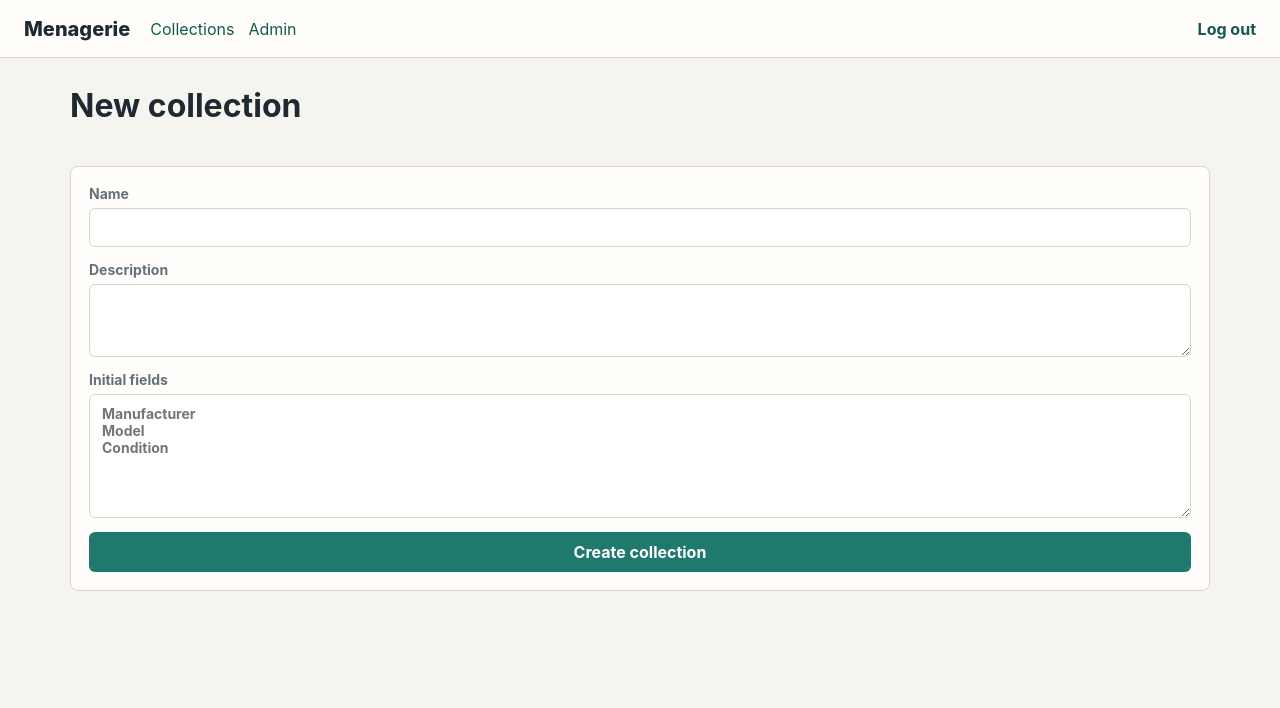
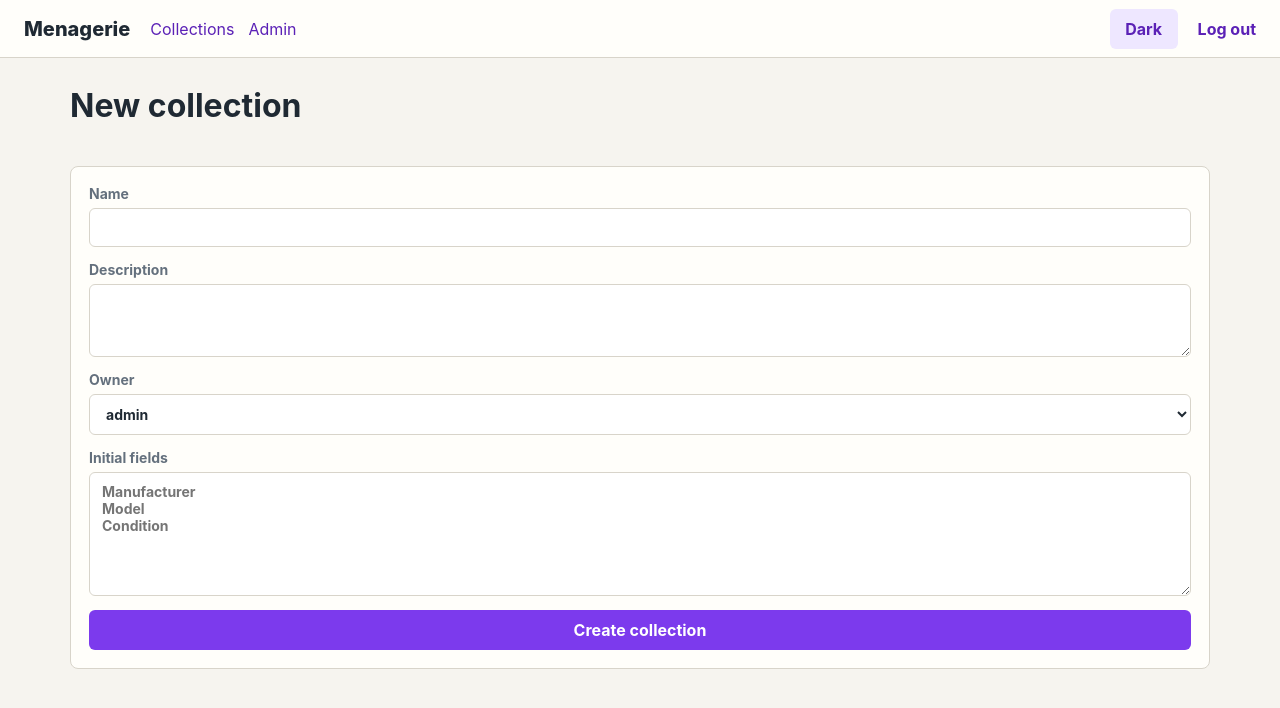
Before and after one commit to Gink3/Menagerie, a Flask app: page /collections/new in a window 1280 px wide. Shown: the top 708 px of the page. Run offline with Flask 3, Linux system fonts and the light colour scheme; the visitor is signed in with stand-in values (Sample User, id 1); data comes from the database, SQL or seed files in the repository; data that the repository does not hold is empty.

Commit message:
Added dark mode and some collection editing features

```diff
--- a/app.py
+++ b/app.py
@@ -25,6 +25,7 @@ DATA_DIR = Path(os.environ.get("MENAGERIE_DATA_DIR", BASE_DIR / "data"))
 UPLOAD_DIR = DATA_DIR / "uploads"
 DATABASE = DATA_DIR / "menagerie.sqlite"
 ALLOWED_IMAGE_EXTENSIONS = {"avif", "gif", "jpeg", "jpg", "png", "webp"}
+ROLES = {"admin", "collector", "viewer"}
 
 app = Flask(__name__)
 app.config["SECRET_KEY"] = os.environ.get("MENAGERIE_SECRET_KEY", "dev-change-me")
@@ -55,7 +56,7 @@ def init_db():
             id integer primary key autoincrement,
             username text not null unique,
             password_hash text not null,
-            role text not null default 'user',
+            role text not null default 'collector',
             created_at text not null default current_timestamp
         );
 
@@ -63,6 +64,7 @@ def init_db():
             id integer primary key autoincrement,
             name text not null,
             description text not null default '',
+            owner_id integer references users(id),
             created_at text not null default current_timestamp
         );
 
@@ -116,6 +118,10 @@ def init_db():
         );
         """
     )
+    columns = [row["name"] for row in db.execute("pragma table_info(collections)").fetchall()]
+    if "owner_id" not in columns:
+        db.execute("alter table collections add column owner_id integer references users(id)")
+    db.execute("update users set role = 'collector' where role = 'user'")
     admin_count = db.execute("select count(*) from users where role = 'admin'").fetchone()[0]
     if admin_count == 0:
         username = os.environ.get("MENAGERIE_ADMIN_USERNAME", "admin")
@@ -124,6 +130,9 @@ def init_db():
             "insert into users (username, password_hash, role) values (?, ?, 'admin')",
             (username, generate_password_hash(password)),
         )
+    first_admin = db.execute("select id from users where role = 'admin' order by id limit 1").fetchone()
+    if first_admin:
+        db.execute("update collections set owner_id = ? where owner_id is null", (first_admin["id"],))
     db.commit()
 
 
@@ -158,12 +167,63 @@ def admin_required(view):
     return wrapped_view
 
 
+def normalize_role(role):
+    return role if role in ROLES else "collector"
+
+
+def user_can_create_collection():
+    return g.user is not None and g.user["role"] in {"admin", "collector"}
+
+
+def user_can_manage_collection(collection):
+    if g.user is None:
+        return False
+    if g.user["role"] == "admin":
+        return True
+    return g.user["role"] == "collector" and collection["owner_id"] == g.user["id"]
+
+
+def valid_collection_owner_id(owner_id, fallback_id):
+    try:
+        owner_id = int(owner_id or fallback_id)
+    except (TypeError, ValueError):
+        abort(400)
+    owner = get_db().execute(
+        "select id from users where id = ? and role in ('admin', 'collector')",
+        (owner_id,),
+    ).fetchone()
+    if owner is None:
+        abort(400)
+    return owner["id"]
+
+
+def collection_manager_required(view):
+    @wraps(view)
+    def wrapped_view(collection_id, **kwargs):
+        if g.user is None:
+            return redirect(url_for("login", next=request.path))
+        collection = get_collection(collection_id)
+        if not user_can_manage_collection(collection):
+            abort(403)
+        return view(collection, **kwargs)
+
+    return wrapped_view
+
+
 def row_to_dict(row):
     return dict(row) if row else None
 
 
 def get_collection(collection_id):
-    collection = get_db().execute("select * from collections where id = ?", (collection_id,)).fetchone()
+    collection = get_db().execute(
+        """
+        select collections.*, users.username as owner_username
+        from collections
+        left join users on users.id = collections.owner_id
+        where collections.id = ?
+        """,
+        (collection_id,),
+    ).fetchone()
     if collection is None:
         abort(404)
     return collection
@@ -306,18 +366,33 @@ def logout():
 @app.route("/")
 @login_required
 def index():
-    collections = get_db().execute("select * from collections order by name").fetchall()
-    return render_template("index.html", collections=collections)
+    collections = get_db().execute(
+        """
+        select collections.*, users.username as owner_username
+        from collections
+        left join users on users.id = collections.owner_id
+        order by collections.name
+        """
+    ).fetchall()
+    return render_template("index.html", collections=collections, can_create=user_can_create_collection())
 
 
 @app.route("/collections/new", methods=("GET", "POST"))
-@admin_required
+@login_required
 def new_collection():
+    if not user_can_create_collection():
+        abort(403)
+    db = get_db()
+    collectors = db.execute(
+        "select id, username from users where role in ('admin', 'collector') order by username"
+    ).fetchall()
     if request.method == "POST":
-        db = get_db()
+        owner_id = valid_collection_owner_id(g.user["id"], g.user["id"])
+        if g.user["role"] == "admin":
+            owner_id = valid_collection_owner_id(request.form.get("owner_id"), g.user["id"])
         cursor = db.execute(
-            "insert into collections (name, description) values (?, ?)",
-            (request.form["name"].strip(), request.form.get("description", "").strip()),
+            "insert into collections (name, description, owner_id) values (?, ?, ?)",
+            (request.form["name"].strip(), request.form.get("description", "").strip(), owner_id),
         )
         for position, field_name in enumerate(request.form.get("fields", "").splitlines()):
             field_name = field_name.strip()
@@ -328,7 +403,45 @@ def new_collection():
                 )
         db.commit()
         return redirect(url_for("collection_view", collection_id=cursor.lastrowid))
-    return render_template("collection_form.html")
+    return render_template("collection_form.html", collection=None, collectors=collectors)
+
+
+@app.route("/collections/<int:collection_id>/edit", methods=("GET", "POST"))
+@collection_manager_required
+def edit_collection(collection):
+    db = get_db()
+    collectors = db.execute(
+        "select id, username from users where role in ('admin', 'collector') order by username"
+    ).fetchall()
+    if request.method == "POST":
+        owner_id = collection["owner_id"]
+        if g.user["role"] == "admin":
+            owner_id = valid_collection_owner_id(request.form.get("owner_id"), collection["owner_id"] or g.user["id"])
+        db.execute(
+            "update collections set name = ?, description = ?, owner_id = ? where id = ?",
+            (
+                request.form["name"].strip(),
+                request.form.get("description", "").strip(),
+                owner_id,
+                collection["id"],
+            ),
+        )
+        next_position = db.execute(
+            "select coalesce(max(position), -1) + 1 from fields where collection_id = ?",
+            (collection["id"],),
+        ).fetchone()[0]
+        for field_name in request.form.get("fields", "").splitlines():
+            field_name = field_name.strip()
+            if field_name:
+                db.execute(
+                    "insert into fields (collection_id, name, position) values (?, ?, ?)",
+                    (collection["id"], field_name, next_position),
+                )
+                next_position += 1
+        db.commit()
+        flash("Collection saved.", "success")
+        return redirect(url_for("collection_view", collection_id=collection["id"]))
+    return render_template("collection_form.html", collection=collection, collectors=collectors)
 
 
 @app.route("/collections/<int:collection_id>")
@@ -372,13 +485,14 @@ def collection_view(collection_id):
         tag=tag,
         sort=sort,
         direction=direction,
+        can_manage=user_can_manage_collection(collection),
     )
 
 
 @app.route("/collections/<int:collection_id>/items/new", methods=("GET", "POST"))
-@login_required
-def new_item(collection_id):
-    collection = get_collection(collection_id)
+@collection_manager_required
+def new_item(collection):
+    collection_id = collection["id"]
     fields = get_fields(collection_id)
     if request.method == "POST":
         db = get_db()
@@ -421,6 +535,7 @@ def item_detail(item_id):
         values=values,
         images=images,
         tags=get_item_tags(item_id),
+        can_manage=user_can_manage_collection(collection),
     )
 
 
@@ -432,6 +547,8 @@ def edit_item(item_id):
     if item is None:
         abort(404)
     collection = get_collection(item["collection_id"])
+    if not user_can_manage_collection(collection):
+        abort(403)
     fields = get_fields(item["collection_id"])
     if request.method == "POST":
         db.execute(
@@ -483,7 +600,7 @@ def admin_users():
     if request.method == "POST":
         username = request.form["username"].strip()
         password = request.form["password"]
-        role = request.form.get("role", "user")
+        role = normalize_role(request.form.get("role", "collector"))
         if username and password:
             db.execute(
                 "insert into users (username, password_hash, role) values (?, ?, ?)",
@@ -498,7 +615,14 @@ def admin_users():
 @app.route("/admin/collections")
 @admin_required
 def admin_collections():
-    collections = get_db().execute("select * from collections order by name").fetchall()
+    collections = get_db().execute(
+        """
+        select collections.*, users.username as owner_username
+        from collections
+        left join users on users.id = collections.owner_id
+        order by collections.name
+        """
+    ).fetchall()
     return render_template("admin_collections.html", collections=collections)
 
 
--- a/static/style.css
+++ b/static/style.css
@@ -2,13 +2,37 @@
   color-scheme: light;
   --bg: #f6f4ef;
   --panel: #fffefa;
+  --input: #ffffff;
   --text: #1f2933;
   --muted: #64707d;
   --line: #d8d4ca;
-  --accent: #1f7a6d;
-  --accent-dark: #13594f;
+  --accent: #7c3aed;
+  --accent-dark: #5b21b6;
+  --accent-soft: #eee7ff;
+  --table-head: #ece8dd;
+  --placeholder: #e5e0d6;
+  --tag-bg: #eee7ff;
+  --tag-text: #4c1d95;
   --warn: #a15c08;
   font-family: Inter, ui-sans-serif, system-ui, -apple-system, BlinkMacSystemFont, "Segoe UI", sans-serif;
+}
+
+:root[data-theme="dark"] {
+  color-scheme: dark;
+  --bg: #17151d;
+  --panel: #24212d;
+  --input: #191721;
+  --text: #f4f0ff;
+  --muted: #b7adc9;
+  --line: #3b3548;
+  --accent: #a855f7;
+  --accent-dark: #d8b4fe;
+  --accent-soft: #332641;
+  --table-head: #2f2a3a;
+  --placeholder: #2d2936;
+  --tag-bg: #3b2755;
+  --tag-text: #ead7ff;
+  --warn: #fbbf24;
 }
 
 * { box-sizing: border-box; }
@@ -27,10 +51,12 @@ h1, h2, p { margin-top: 0; }
 }
 .brand { color: var(--text); font-size: 20px; font-weight: 800; }
 .topbar nav { display: flex; gap: 14px; margin-right: auto; }
-.topbar form { margin-left: auto; }
+.topbar form { margin-left: 0; }
 .shell { margin: 0 auto; max-width: 1180px; padding: 28px 20px; }
 .page-head { align-items: end; display: flex; gap: 16px; justify-content: space-between; margin-bottom: 20px; }
 .page-head p { color: var(--muted); margin-bottom: 0; }
+.actions { align-items: center; display: flex; flex-wrap: wrap; gap: 10px; }
+.meta { color: var(--muted); display: inline-block; font-size: 13px; font-weight: 700; }
 
 button, .button {
   background: var(--accent);
@@ -43,10 +69,16 @@ button, .button {
   font-weight: 700;
   padding: 10px 14px;
 }
-.subtle { background: #dbe8e5; color: var(--accent-dark); }
+.subtle { background: var(--accent-soft); color: var(--accent-dark); }
 .link-button { background: transparent; color: var(--accent-dark); padding: 0; }
+.theme-toggle {
+  background: var(--accent-soft);
+  color: var(--accent-dark);
+  margin-left: auto;
+  min-width: 68px;
+}
 input, textarea, select {
-  background: white;
+  background: var(--input);
   border: 1px solid var(--line);
   border-radius: 6px;
   color: var(--text);
@@ -82,7 +114,7 @@ label { color: var(--muted); display: grid; gap: 6px; font-size: 14px; font-weig
 .table-wrap { background: var(--panel); border: 1px solid var(--line); border-radius: 8px; overflow: auto; }
 table { border-collapse: collapse; min-width: 760px; width: 100%; }
 th, td { border-bottom: 1px solid var(--line); padding: 12px 14px; text-align: left; vertical-align: top; }
-th { background: #ece8dd; font-size: 13px; text-transform: uppercase; }
+th { background: var(--table-head); font-size: 13px; text-transform: uppercase; }
 
 .image-card img, .image-placeholder {
   aspect-ratio: 4 / 3;
@@ -93,9 +125,9 @@ th { background: #ece8dd; font-size: 13px; text-transform: uppercase; }
   place-items: center;
   width: 100%;
 }
-.image-placeholder { background: #e5e0d6; color: var(--muted); }
+.image-placeholder { background: var(--placeholder); color: var(--muted); }
 .tags { display: flex; flex-wrap: wrap; gap: 6px; }
-.tags span { background: #e0ece7; border-radius: 999px; color: #245348; font-size: 12px; font-weight: 700; padding: 4px 8px; }
+.tags span { background: var(--tag-bg); border-radius: 999px; color: var(--tag-text); font-size: 12px; font-weight: 700; padding: 4px 8px; }
 .detail-layout { display: grid; gap: 18px; grid-template-columns: minmax(280px, 420px) 1fr; }
 .image-strip { display: grid; gap: 10px; }
 .image-strip img { border-radius: 8px; max-height: 460px; object-fit: contain; width: 100%; }
@@ -103,15 +135,19 @@ dl { display: grid; gap: 8px 14px; grid-template-columns: 160px 1fr; margin: 0;
 dt { color: var(--muted); font-weight: 800; }
 dd { margin: 0; }
 .admin-tabs { display: flex; flex-wrap: wrap; gap: 10px; margin-bottom: 20px; }
-.admin-tabs a { background: #e8e2d5; border-radius: 6px; color: var(--text); font-weight: 700; padding: 8px 12px; }
+.admin-tabs a { background: var(--accent-soft); border-radius: 6px; color: var(--accent-dark); font-weight: 700; padding: 8px 12px; }
 .flash { border-radius: 6px; margin-bottom: 16px; padding: 10px 12px; }
-.flash.error { background: #f8d7da; }
+.flash.error { background: #f8d7da; color: #842029; }
 .flash.warning { background: #fff0c2; color: var(--warn); }
-.flash.success { background: #d8efe7; }
+.flash.success { background: #d8efe7; color: #0f5132; }
+
+:root[data-theme="dark"] .flash.error { background: #4c1d2f; color: #fecdd3; }
+:root[data-theme="dark"] .flash.warning { background: #422f12; color: #fde68a; }
+:root[data-theme="dark"] .flash.success { background: #14352b; color: #bbf7d0; }
 
 @media (max-width: 760px) {
   .topbar { align-items: flex-start; flex-direction: column; gap: 10px; padding: 14px 18px; }
-  .topbar form { margin-left: 0; }
+  .theme-toggle { margin-left: 0; }
   .page-head, .detail-layout { display: grid; }
   .toolbar { grid-template-columns: 1fr; }
   dl { grid-template-columns: 1fr; }
--- a/templates/admin_users.html
+++ b/templates/admin_users.html
@@ -10,7 +10,7 @@
 <form method="post" class="toolbar">
   <input name="username" placeholder="Username" required>
   <input name="password" type="password" placeholder="Password" required>
-  <select name="role"><option>user</option><option>admin</option></select>
+  <select name="role"><option>collector</option><option>viewer</option><option>admin</option></select>
   <button type="submit">Add user</button>
 </form>
 <div class="table-wrap"><table><tr><th>Username</th><th>Role</th><th>Created</th></tr>{% for user in users %}<tr><td>{{ user.username }}</td><td>{{ user.role }}</td><td>{{ user.created_at }}</td></tr>{% endfor %}</table></div>
--- a/templates/base.html
+++ b/templates/base.html
@@ -1,5 +1,5 @@
 <!doctype html>
-<html lang="en">
+<html lang="en" data-theme="light">
 <head>
   <meta charset="utf-8">
   <meta name="viewport" content="width=device-width, initial-scale=1">
@@ -16,6 +16,7 @@
           <a href="{{ url_for('admin_users') }}">Admin</a>
         {% endif %}
       </nav>
+      <button class="theme-toggle" type="button" aria-pressed="false">Dark</button>
       <form action="{{ url_for('logout') }}" method="post">
         <button class="link-button" type="submit">Log out</button>
       </form>
@@ -27,5 +28,24 @@
     {% endfor %}
     {% block content %}{% endblock %}
   </main>
+  <script>
+    const themeToggle = document.querySelector(".theme-toggle");
+    const savedTheme = localStorage.getItem("menagerie-theme") || "light";
+    document.documentElement.dataset.theme = savedTheme;
+    if (themeToggle) {
+      const syncThemeToggle = () => {
+        const dark = document.documentElement.dataset.theme === "dark";
+        themeToggle.textContent = dark ? "Light" : "Dark";
+        themeToggle.setAttribute("aria-pressed", dark ? "true" : "false");
+      };
+      syncThemeToggle();
+      themeToggle.addEventListener("click", () => {
+        const nextTheme = document.documentElement.dataset.theme === "dark" ? "light" : "dark";
+        document.documentElement.dataset.theme = nextTheme;
+        localStorage.setItem("menagerie-theme", nextTheme);
+        syncThemeToggle();
+      });
+    }
+  </script>
 </body>
 </html>
--- a/templates/collection_form.html
+++ b/templates/collection_form.html
@@ -1,10 +1,21 @@
 {% extends "base.html" %}
 {% block content %}
-<div class="page-head"><h1>New collection</h1></div>
+<div class="page-head">
+  <h1>{% if collection %}Edit{% else %}New{% endif %} collection</h1>
+</div>
 <form method="post" class="panel stack">
-  <label>Name<input name="name" required></label>
-  <label>Description<textarea name="description" rows="3"></textarea></label>
-  <label>Initial fields<textarea name="fields" rows="6" placeholder="Manufacturer&#10;Model&#10;Condition"></textarea></label>
-  <button type="submit">Create collection</button>
+  <label>Name<input name="name" value="{{ collection.name if collection else '' }}" required></label>
+  <label>Description<textarea name="description" rows="3">{{ collection.description if collection else '' }}</textarea></label>
+  {% if g.user.role == 'admin' %}
+    <label>Owner
+      <select name="owner_id">
+        {% for collector in collectors %}
+          <option value="{{ collector.id }}" {% if collection and collection.owner_id == collector.id %}selected{% elif not collection and g.user.id == collector.id %}selected{% endif %}>{{ collector.username }}</option>
+        {% endfor %}
+      </select>
+    </label>
+  {% endif %}
+  <label>{% if collection %}Add fields{% else %}Initial fields{% endif %}<textarea name="fields" rows="6" placeholder="Manufacturer&#10;Model&#10;Condition"></textarea></label>
+  <button type="submit">{% if collection %}Save collection{% else %}Create collection{% endif %}</button>
 </form>
 {% endblock %}
--- a/templates/index.html
+++ b/templates/index.html
@@ -5,7 +5,7 @@
     <h1>Collections</h1>
     <p>Track physical items with custom fields, tags, and images.</p>
   </div>
-  {% if g.user.role == 'admin' %}
+  {% if can_create %}
     <a class="button" href="{{ url_for('new_collection') }}">New collection</a>
   {% endif %}
 </div>
@@ -14,6 +14,7 @@
     <a class="card" href="{{ url_for('collection_view', collection_id=collection.id) }}">
       <h2>{{ collection.name }}</h2>
       <p>{{ collection.description or "No description yet." }}</p>
+      <span class="meta">Owner: {{ collection.owner_username or "Unassigned" }}</span>
     </a>
   {% else %}
     <div class="empty">No collections yet.</div>
--- a/templates/item_detail.html
+++ b/templates/item_detail.html
@@ -5,7 +5,9 @@
     <a href="{{ url_for('collection_view', collection_id=collection.id) }}">{{ collection.name }}</a>
     <h1>{{ item.name }}</h1>
   </div>
-  <a class="button" href="{{ url_for('edit_item', item_id=item.id) }}">Edit</a>
+  {% if can_manage %}
+    <a class="button" href="{{ url_for('edit_item', item_id=item.id) }}">Edit</a>
+  {% endif %}
 </div>
 <section class="detail-layout">
   <div class="image-strip">
```
Also changed, not shown: Agents.md (+1 -0 lines), templates/admin_collections.html (+15 -1 lines), templates/collection.html (+7 -1 lines), README.md.
